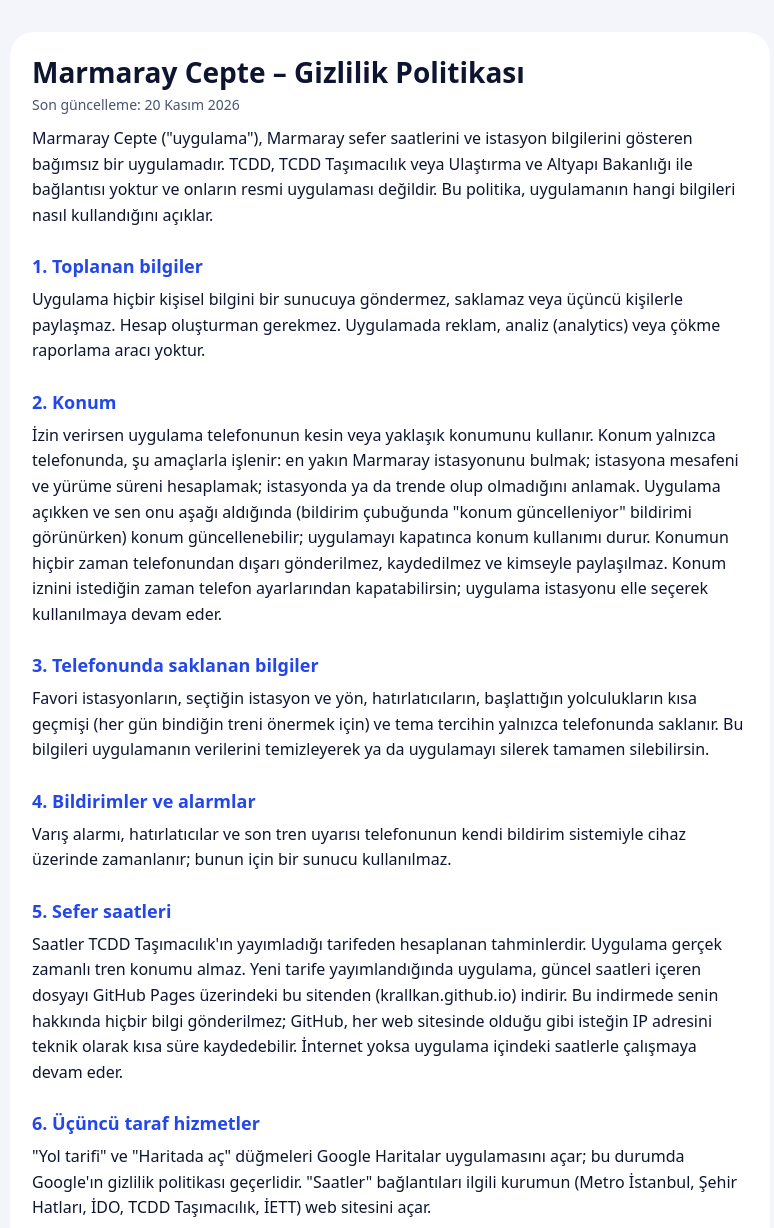
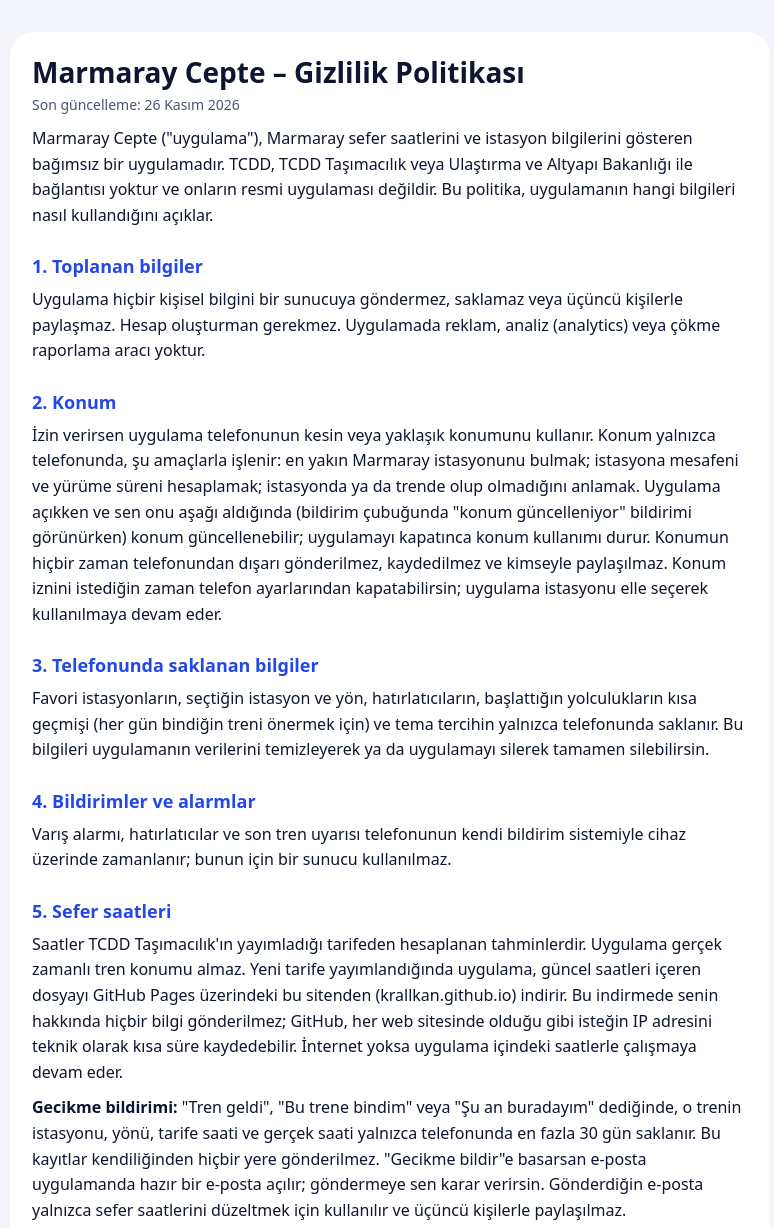
Before and after one commit to krallkan/marmaraycepte-gizlilik, a plain HTML site: page index.html in a window 1280 px wide. Shown: the top 1228 px of the page, without its empty margins (250-1024 px from the left). Drawn offline with Linux system fonts and the light colour scheme.

Commit message:
Gizlilik: gecikme bildirimi (e-posta, isteğe bağlı)

```diff
--- a/index.html
+++ b/index.html
@@ -19,7 +19,7 @@
 <body>
 <main><div class="card">
 <h1>Marmaray Cepte – Gizlilik Politikası</h1>
-<p>Son güncelleme: 20 Kasım 2026</p>
+<p>Son güncelleme: 26 Kasım 2026</p>
 <p>Marmaray Cepte ("uygulama"), Marmaray sefer saatlerini ve istasyon bilgilerini gösteren bağımsız bir uygulamadır. TCDD, TCDD Taşımacılık veya Ulaştırma ve Altyapı Bakanlığı ile bağlantısı yoktur ve onların resmi uygulaması değildir. Bu politika, uygulamanın hangi bilgileri nasıl kullandığını açıklar.</p>
 <h2>1. Toplanan bilgiler</h2>
 <p>Uygulama hiçbir kişisel bilgini bir sunucuya göndermez, saklamaz veya üçüncü kişilerle paylaşmaz. Hesap oluşturman gerekmez. Uygulamada reklam, analiz (analytics) veya çökme raporlama aracı yoktur.</p>
@@ -31,6 +31,7 @@
 <p>Varış alarmı, hatırlatıcılar ve son tren uyarısı telefonunun kendi bildirim sistemiyle cihaz üzerinde zamanlanır; bunun için bir sunucu kullanılmaz.</p>
 <h2>5. Sefer saatleri</h2>
 <p>Saatler TCDD Taşımacılık'ın yayımladığı tarifeden hesaplanan tahminlerdir. Uygulama gerçek zamanlı tren konumu almaz. Yeni tarife yayımlandığında uygulama, güncel saatleri içeren dosyayı GitHub Pages üzerindeki bu sitenden (krallkan.github.io) indirir. Bu indirmede senin hakkında hiçbir bilgi gönderilmez; GitHub, her web sitesinde olduğu gibi isteğin IP adresini teknik olarak kısa süre kaydedebilir. İnternet yoksa uygulama içindeki saatlerle çalışmaya devam eder.</p>
+<p><strong>Gecikme bildirimi:</strong> "Tren geldi", "Bu trene bindim" veya "Şu an buradayım" dediğinde, o trenin istasyonu, yönü, tarife saati ve gerçek saati yalnızca telefonunda en fazla 30 gün saklanır. Bu kayıtlar kendiliğinden hiçbir yere gönderilmez. "Gecikme bildir"e basarsan e-posta uygulamanda hazır bir e-posta açılır; göndermeye sen karar verirsin. Gönderdiğin e-posta yalnızca sefer saatlerini düzeltmek için kullanılır ve üçüncü kişilerle paylaşılmaz.</p>
 <h2>6. Üçüncü taraf hizmetler</h2>
 <p>"Yol tarifi" ve "Haritada aç" düğmeleri Google Haritalar uygulamasını açar; bu durumda Google'ın gizlilik politikası geçerlidir. "Saatler" bağlantıları ilgili kurumun (Metro İstanbul, Şehir Hatları, İDO, TCDD Taşımacılık, İETT) web sitesini açar.</p>
 <p><b>Marmaray Cepte Plus aboneliği:</b> İsteğe bağlı Plus aboneliği Google Play Faturalandırma üzerinden satın alınır. Ödeme bilgilerin ve satın alma işlemi tamamen Google tarafından işlenir; uygulama ödeme bilgilerini görmez ve saklamaz. Uygulama yalnızca Google Play'den aboneliğinin etkin olup olmadığını sorgular ve bu bilgiyi telefonunda saklar. Aboneliğini Google Play → Ödemeler ve abonelikler bölümünden istediğin zaman iptal edebilirsin. Bu işlemlerde Google'ın gizlilik politikası geçerlidir.</p>
```
